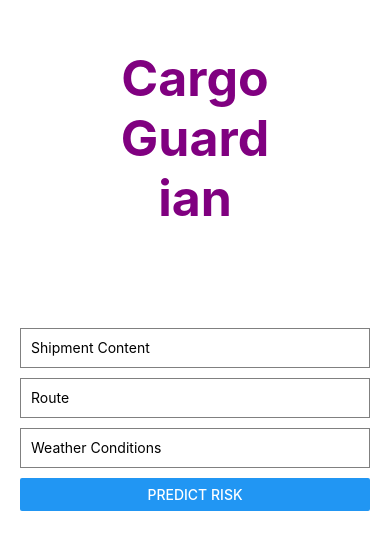
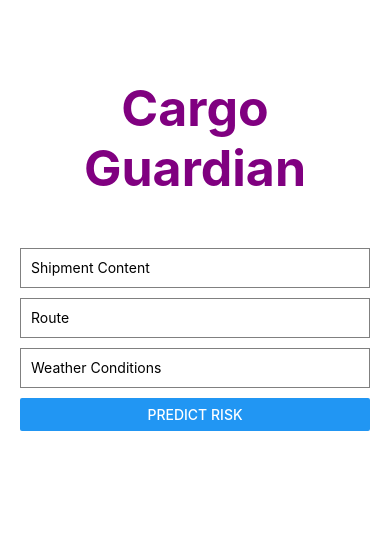
Before and after one commit to ethanmdo/CargoGuardian, a React Native app: screen / in a window 390 px wide. Shown: the part 193-742 px from the top of the page. Built offline with nearby package versions, Linux system fonts and the light colour scheme.

Commit message:
Revert "fixed styles"
This reverts commit 77e52ba9542251c8a62812d004c301f449dccc0b.

```diff
--- a/App.tsx
+++ b/App.tsx
@@ -29,9 +29,7 @@ const App: React.FC = () => {
 
   return (
     <View style={styles.container}>
-      <View style={styles.title}>
-    <Text style={styles.title}>Cargo Guardian</Text>
-    </View>
+      <Text style={styles.title}>Cargo Guardian</Text>
       <TextInput
         style={styles.input}
         placeholder="Shipment Content"
@@ -60,6 +58,4 @@ const App: React.FC = () => {
   );
 };
 
-
-
 export default App;
--- a/styles.tsx
+++ b/styles.ts
@@ -1,11 +1,14 @@
 // styles.ts
-import { StyleSheet } from "react-native";
+import { StyleSheet } from 'react-native';
 
 export const styles = StyleSheet.create({
   container: {
     flex: 1,
     justifyContent: "center",
     padding: 20,
+  },
+  titleContainer: {
+    flex: 1,
   },
   title: {
     fontSize: 50,
@@ -15,6 +18,7 @@ export const styles = StyleSheet.create({
     padding: 50,
   },
   inputContainer: {
+    flex: 2,
     justifyContent: "center",
   },
   input: {
```
